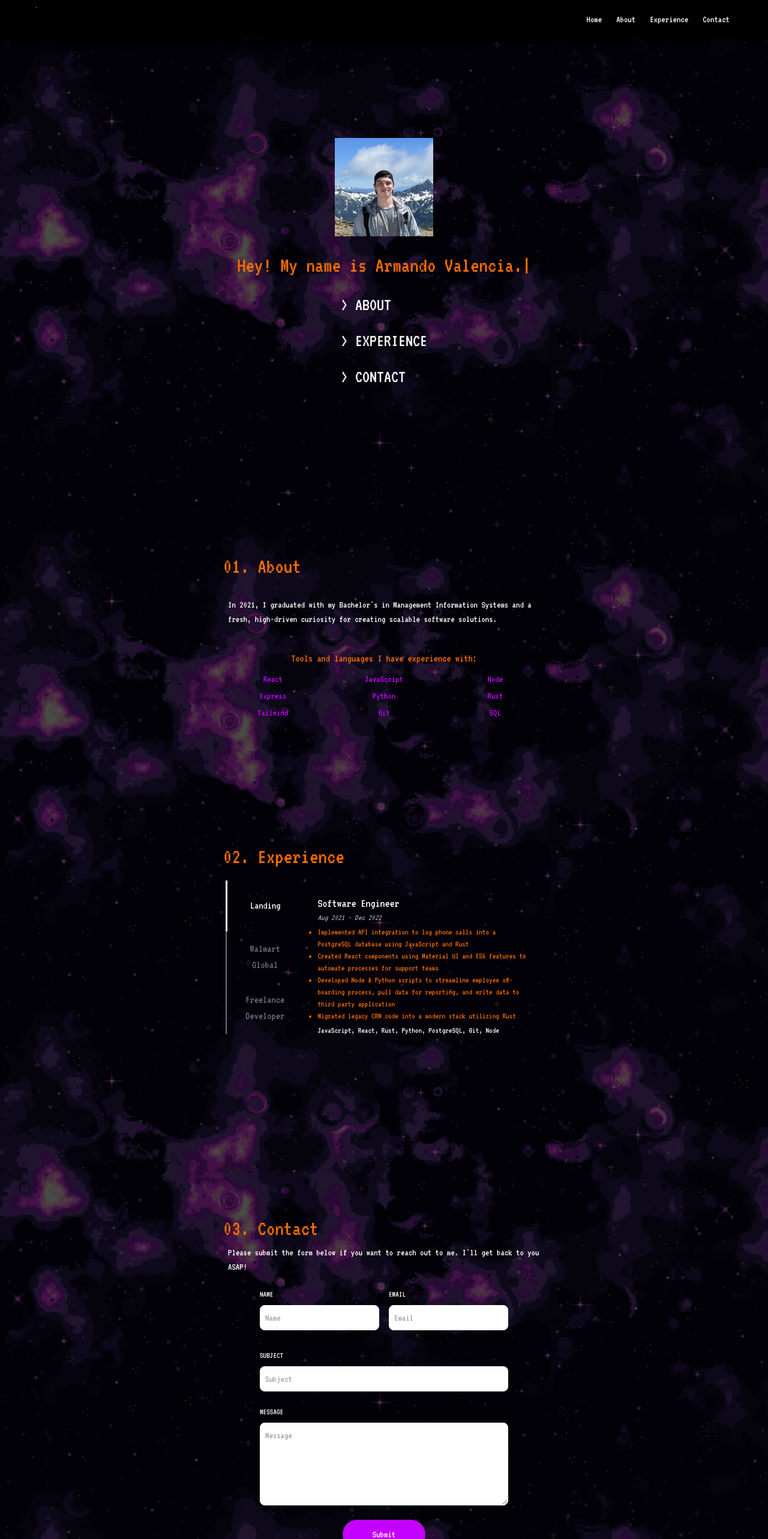
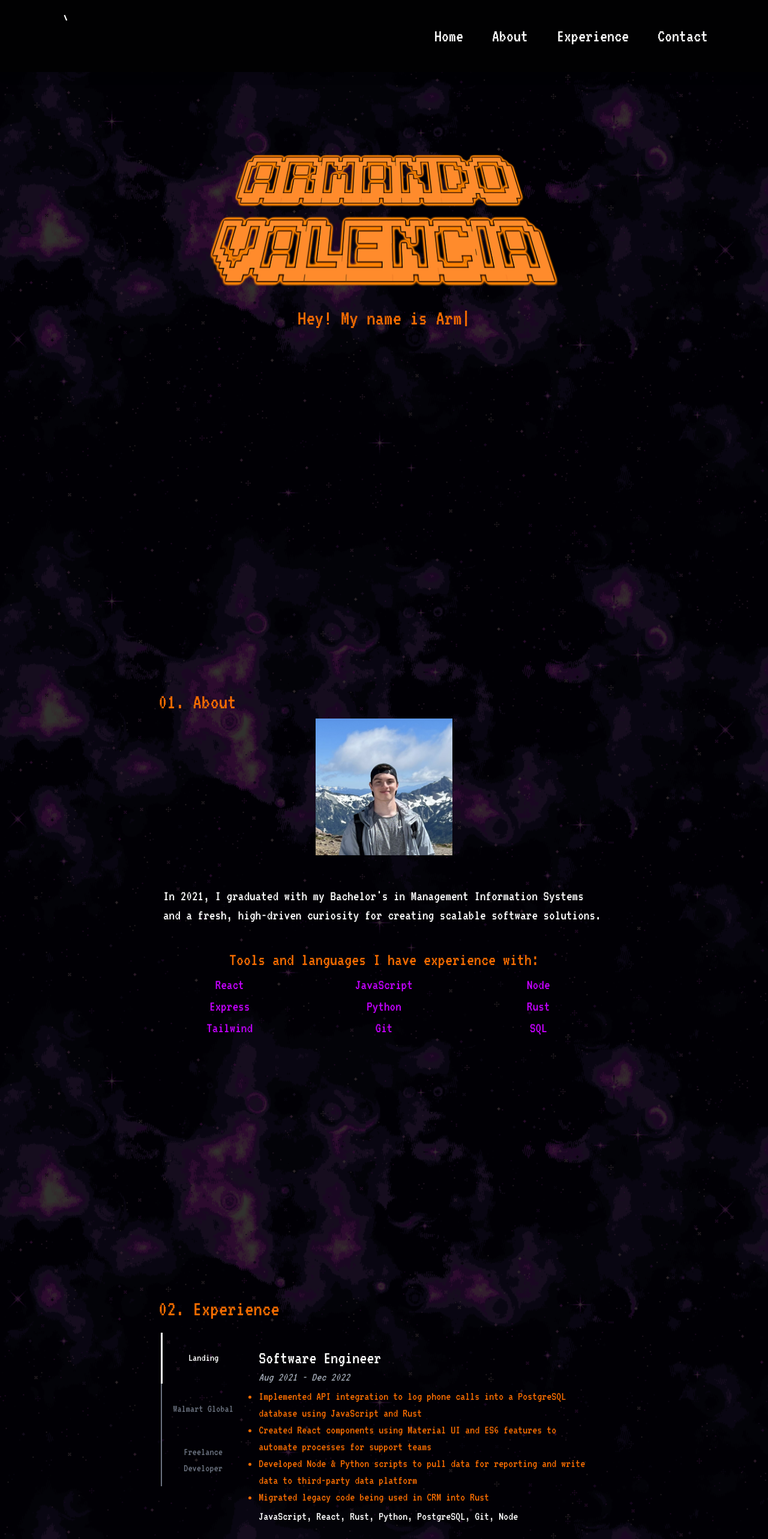
Before and after one commit to armando-valencia/personal-website, a React (Vite) app: page / in a window 1280 px wide. Shown: the top 2566 px of the page at 60% size. Built offline with nearby package versions, Linux system fonts and the light colour scheme.

Commit message:
Home page animation and increase font size

```diff
--- a/index.html
+++ b/index.html
@@ -7,6 +7,7 @@
 		<title>Armando Valencia</title>
 	</head>
 	<body>
+		<!-- Credit to https://github.com/Deep-Fold/PixelSpace for background image. -->
 		<div
 			id="root"
 			class="w-full bg-cover bg-fixed"
--- a/src/App.jsx
+++ b/src/App.jsx
@@ -5,7 +5,7 @@ import Footer from "./components/Footer";
 
 function App() {
 	return (
-		<div className="text-quarternary font-nunito bg-black/70">
+		<div className="text-quarternary font-nunito bg-black/80">
 			<Nav />
 			<HomePage />
 			<Footer />
--- a/src/components/About.jsx
+++ b/src/components/About.jsx
@@ -14,11 +14,18 @@ const About = () => {
 	];
 
 	return (
-		<div className="py-6 md:pb-24 md:pt-20">
-			<div className="flex mt-20 mx-2 mb-2 md:m-2">
+		<div className="section-container">
+			<div className="section-container-heading">
 				<h1 className="heading">01. About</h1>
 			</div>
-			<div className="block text-base">
+			<div className="block text-lg md:text-2xl">
+				<div className="flex justify-center">
+					<img
+						src="\picture.jpg"
+						alt="Picture of myself"
+						className="rounded h-44 md:h-60 px-3 pb-3 mb-4"
+					/>
+				</div>
 				<div className="text-quarternary">
 					<p className="px-4 pt-6 pb-4">
 						In 2021, I graduated with my Bachelor's in Management
@@ -26,12 +33,12 @@ const About = () => {
 						for creating scalable software solutions.
 					</p>
 				</div>
-				<div className="flex justify-center mt-4 p-2 text-tertiary text-lg">
+				<div className="flex justify-center mt-4 p-2 text-tertiary text-3xl">
 					Tools and languages I have experience with:
 				</div>
 				<div className="grid grid-cols-3 gap-1 justify-items-center list-none text-secondary">
 					{skills.map((skill) => (
-						<li key={skill} className="text-base">
+						<li key={skill} className="">
 							{skill}
 						</li>
 					))}
--- a/src/components/Contact.jsx
+++ b/src/components/Contact.jsx
@@ -16,17 +16,15 @@ const Contact = () => {
 		}, 2500);
 	};
 
-	//TODO: center contact form on mobile devices
-
 	return (
-		<div className="py-6 md:pb-24 md:pt-20">
-			<div className="mt-20 mx-2 mb-2 md:m-2 text-left">
+		<div className="section-container">
+			<div className="section-container-heading">
 				<h1 className="heading">03. Contact</h1>
 			</div>
-			<div className="md:flex flex-col justify-center items-center">
+			<div className="md:flex flex-col justify-center items-center text-xl md:text-2xl py-3">
 				<div className="px-4">
-					Please submit the form below if you want to reach out to me.
-					I'll get back to you ASAP!
+					If you want to talk opportunities or give any feedback,
+					please complete the form below!
 				</div>
 				<form
 					action={import.meta.env.VITE_CONTACT_FORM}
@@ -37,7 +35,7 @@ const Contact = () => {
 				>
 					<div className="grid md:grid-cols-2 gap-4 w-full py-4">
 						<div className="flex flex-col">
-							<label className="uppercase text-sm py-2 required">
+							<label className="text-lg py-2 required">
 								Name
 							</label>
 							<input
@@ -47,13 +45,10 @@ const Contact = () => {
 								value={name}
 								onChange={(e) => setName(e.target.value)}
 								required
-								placeholder="Name"
 							/>
 						</div>
 						<div className="flex flex-col">
-							<label className="uppercase text-sm py-2">
-								Email
-							</label>
+							<label className="text-lg py-2">Email</label>
 							<input
 								className="input-field_contact-form"
 								type="email"
@@ -61,15 +56,12 @@ const Contact = () => {
 								value={email}
 								onChange={(e) => setEmail(e.target.value)}
 								required
-								placeholder="Email"
 							/>
 						</div>
 					</div>
 
 					<div className="flex flex-col py-2">
-						<label className="uppercase text-sm py-2">
-							Subject
-						</label>
+						<label className="text-lg py-2">Subject</label>
 						<input
 							className="input-field_contact-form"
 							type="text"
@@ -77,13 +69,10 @@ const Contact = () => {
 							value={subject}
 							onChange={(e) => setSubject(e.target.value)}
 							required
-							placeholder="Subject"
 						/>
 					</div>
 					<div className="flex flex-col py-2">
-						<label className="uppercase text-sm py-2">
-							Message
-						</label>
+						<label className="text-lg py-2">Message</label>
 						<textarea
 							className="input-field_contact-form"
 							rows="5"
@@ -91,7 +80,6 @@ const Contact = () => {
 							value={message}
 							onChange={(e) => setMessage(e.target.value)}
 							required
-							placeholder="Message"
 						></textarea>
 					</div>
 					<div className="flex justify-center">
--- a/src/components/Experience.jsx
+++ b/src/components/Experience.jsx
@@ -12,10 +12,10 @@ const Experience = () => {
 			desc: [
 				"Implemented API integration to log phone calls into a PostgreSQL database using JavaScript and Rust",
 				"Created React components using Material UI and ES6 features to automate processes for support teams",
-				"Developed Node & Python scripts to streamline employee off-boarding process, pull data for reporting, and write data to third party application",
+				"Developed Node & Python scripts to pull data for reporting and write data to third-party data platform",
 				// "Run Python scripts to pull data for reporting and QA",
 				// "Built functionality for our cloud-based contact center by utilizing JavaScript and React on top of Twilio’s APIs ",
-				"Migrated legacy CRM code into a modern stack utilizing Rust",
+				"Migrated legacy code being used in CRM into Rust",
 			],
 			skills: "JavaScript, React, Rust, Python, PostgreSQL, Git, Node",
 		},
@@ -24,9 +24,8 @@ const Experience = () => {
 			title: "Software Developer Intern",
 			dates: "Jan 2021 - May 2021",
 			desc: [
-				"Developed UI of landing page for a React web-app",
-				"Migrated a multi-page user experience into a single page to enhance user experience",
-				"Lead contributor in development cycle, from concept & design to development phases",
+				"Designed and developed UI of landing page for a React web-app",
+				"Migrated a multi-page user experience into a single page to enhance user experience and performance",
 				"Utilized GitHub as version control software to track and update code",
 				"Documented codebase for future teams to refer back to",
 			],
@@ -73,8 +72,8 @@ const Experience = () => {
 	};
 
 	return (
-		<div className="justify-center py-6 pb-12 md:pb-24 md:pt-20">
-			<div className="flex mt-20 mx-2 mb-2 md:m-2">
+		<div className="section-container">
+			<div className="section-container-heading">
 				<h1 className="heading">02. Experience</h1>
 			</div>
 			<div className="justify-center md:block hidden p-3 md:pb-24">
@@ -114,7 +113,7 @@ const Experience = () => {
 				<Tabs
 					isFitted
 					isLazy
-					size="md"
+					size="lg"
 					className="text-gray-500 border-b-gray-500 w-full"
 					orientation="horizontal"
 				>
--- a/src/components/Home.jsx
+++ b/src/components/Home.jsx
@@ -7,38 +7,62 @@ const containerVariants = {
 	visible: { opacity: 1, transition: { delay: 1, duration: 1.5 } },
 };
 
+const imgVariants = {
+	hidden: {
+		y: -2000,
+	},
+	visible: {
+		y: 0,
+		transition: {
+			yoyo: 10,
+			delay: 0.3,
+			type: "tween",
+			duration: 3,
+		},
+	},
+};
+
+const menuVariants = {
+	hidden: { opacity: 0 },
+	visible: { opacity: 1, transition: { delay: 10.7, duration: 0.3 } },
+};
+
 const Home = () => {
 	//TODO: when hovering over the menu options, add an arrow to the left of the text (maybe using framer motion?)
 	const menuItems = ["About", "Experience", "Contact"];
 	return (
 		<motion.div
 			className="text-tertiary p-2 text-2xl md:text-4xl flex items-center flex-col"
-			variants={containerVariants}
+			// variants={containerVariants}
 			initial="hidden"
 			animate="visible"
 		>
 			<div className="flex justify-center">
-				<img
-					src="\picture.jpg"
-					alt="Picture of myself"
-					className="rounded h-44 px-3 pb-3 mb-4"
+				<motion.img
+					variants={imgVariants}
+					src="\ARMANDO.png"
+					alt=""
+					className="rounded h-44 md:h-60 px-3 pb-3 mb-4"
 				/>
 			</div>
 			<TypeAnimation
 				sequence={[
 					"",
-					2000,
+					4000,
 					"Hey!",
 					1000,
 					"Hey! My name is Armando Valencia.",
-					1300,
+					1200,
 					"Hey! My name is Armando Valencia. I like to build things.",
 					1300,
 				]}
 				speed={40}
 			/>
 
-			<div className="list-none text-quarternary pt-4">
+			<motion.div
+				variants={menuVariants}
+				className="list-none text-quarternary pt-4"
+			>
 				{menuItems.map((menuItem, idx) => (
 					<li className="text-left md:text-3xl p-2 md:p-3" key={idx}>
 						<a
@@ -49,7 +73,7 @@ const Home = () => {
 						</a>
 					</li>
 				))}
-			</div>
+			</motion.div>
 		</motion.div>
 	);
 };
--- a/src/components/Nav.jsx
+++ b/src/components/Nav.jsx
@@ -126,15 +126,15 @@ const Nav = () => {
 					))}
 				</nav>
 			)}
-			<div className="sm:block hidden bg-primary text-primary text-md shadow-lg">
-				<div className="flex justify-between items-center py-3 px-10">
+			<div className="sm:block hidden bg-primary text-primary text-lg shadow-lg">
+				<div className="flex justify-between items-center py-6 px-16">
 					<a href="#">
 						<motion.svg
-							width="2.5em"
-							height="2.5em"
+							width="4em"
+							height="4em"
 							viewBox="0 0 336 391"
 							xmlns="http://www.w3.org/2000/svg"
-							className="sm:block hidden"
+							className="sm:block hidden pl-3"
 						>
 							<motion.path
 								variants={pathVariants}
--- a/src/index.css
+++ b/src/index.css
@@ -8,8 +8,16 @@
 	@apply text-4xl text-tertiary;
 }
 
+.section-container {
+	@apply md:py-8 md:pb-24 md:pt-20;
+}
+
+.section-container-heading {
+	@apply flex md:mt-20 mb-2 md:m-2;
+}
+
 .mobile_nav-link {
-	@apply w-[75%] flex justify-center items-center rounded-full shadow-md shadow-gray-400 m-2 p-4 cursor-pointer hover:scale-110 ease-in duration-200 text-quarternary bg-primary;
+	@apply w-[75%] flex justify-center items-center rounded-full shadow-md shadow-gray-400 m-2 p-4 cursor-pointer hover:scale-110 ease-in duration-200 text-quarternary bg-primary text-xl;
 }
 
 .mobile_nav-icon {
@@ -17,27 +25,27 @@
 }
 
 .nav-link {
-	@apply cursor-pointer hover:text-tertiary text-quarternary bg-transparent px-3 py-2;
+	@apply cursor-pointer hover:text-tertiary text-quarternary text-3xl bg-transparent p-6;
 }
 
 .tab-panel__title {
-	@apply text-quarternary text-xl;
+	@apply text-quarternary text-3xl;
 }
 
 .tab-panel__dates {
-	@apply text-gray-400 text-sm font-light italic;
+	@apply text-gray-400 text-xl font-light italic;
 }
 
 .tab-panel__desc {
-	@apply text-tertiary text-sm list-disc py-1;
+	@apply text-tertiary text-lg md:text-xl list-disc py-1;
 }
 
 .tab-panel__skills {
-	@apply text-quarternary text-sm;
+	@apply text-quarternary text-lg md:text-xl;
 }
 
 .tab-panel__skills-mobile {
-	@apply flex justify-center text-quarternary pt-2;
+	@apply text-quarternary pt-2;
 }
 
 .input-field_contact-form {
--- a/src/pages/HomePage.jsx
+++ b/src/pages/HomePage.jsx
@@ -3,28 +3,36 @@ import Contact from "../components/Contact";
 import Experience from "../components/Experience";
 import Home from "../components/Home";
 
-//TODO: reduce font size
 const HomePage = () => (
 	<div className="flex items-center justify-center">
 		<div className="flex-none w-8 md:w-14"></div>
-		<div className="grow max-w-xl">
+		<div className="grow max-w-3xl space-y-32">
 			<div
 				id="home"
 				className="h-[95vh] flex items-center justify-center text-center"
 			>
 				<Home />
 			</div>
-			<div id="about" className="p-3">
+			<div
+				id="about"
+				className="h-screen flex items-center justify-center"
+			>
 				<About />
 			</div>
-			<div id="experience" className="p-3">
+			<div
+				id="experience"
+				className="h-screen flex items-center justify-center"
+			>
 				<Experience />
 			</div>
-			<div id="contact" className="p-3">
+			<div
+				id="contact"
+				className="h-screen flex items-center justify-center"
+			>
 				<Contact />
 			</div>
 		</div>
-		<div className="flex-none w-14"></div>
+		<div className="flex-none w-8 md:w-14"></div>
 	</div>
 );
 
```
Also changed, not shown: public/ARMANDO.png (added).
